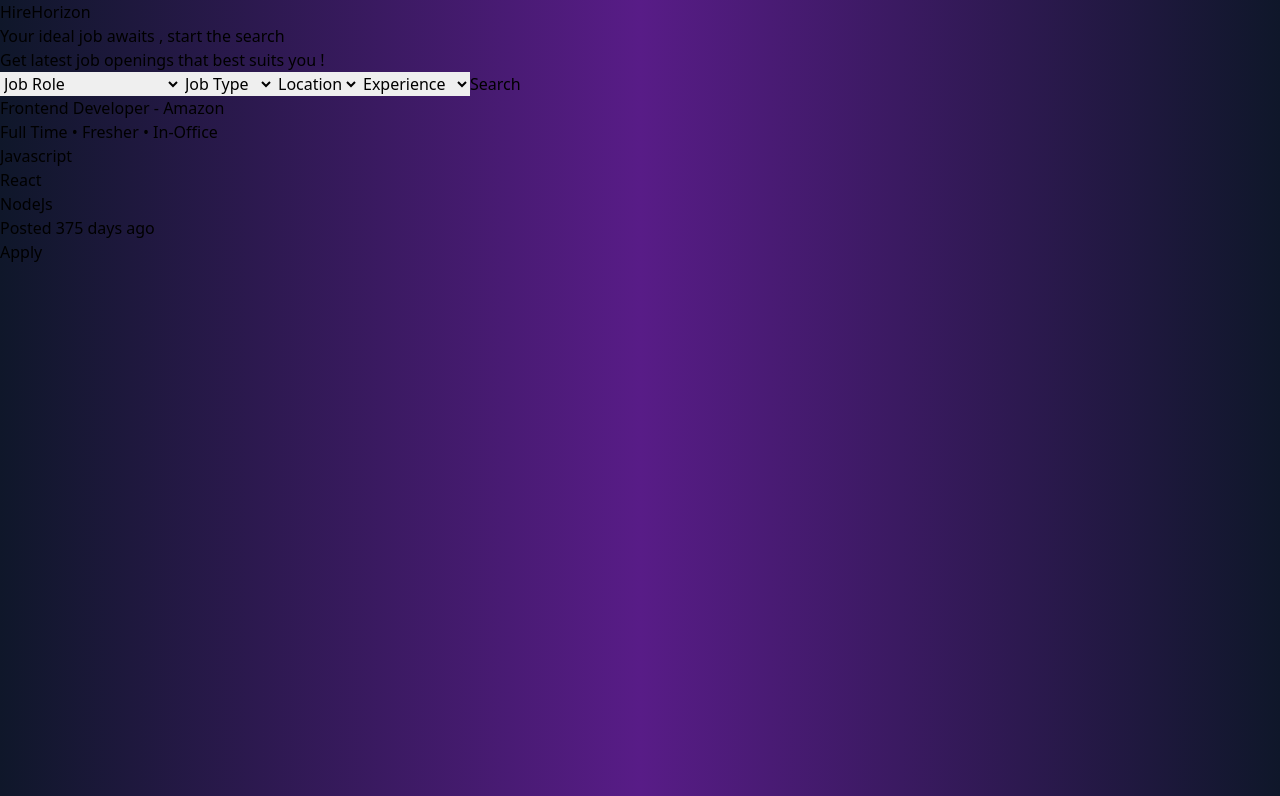
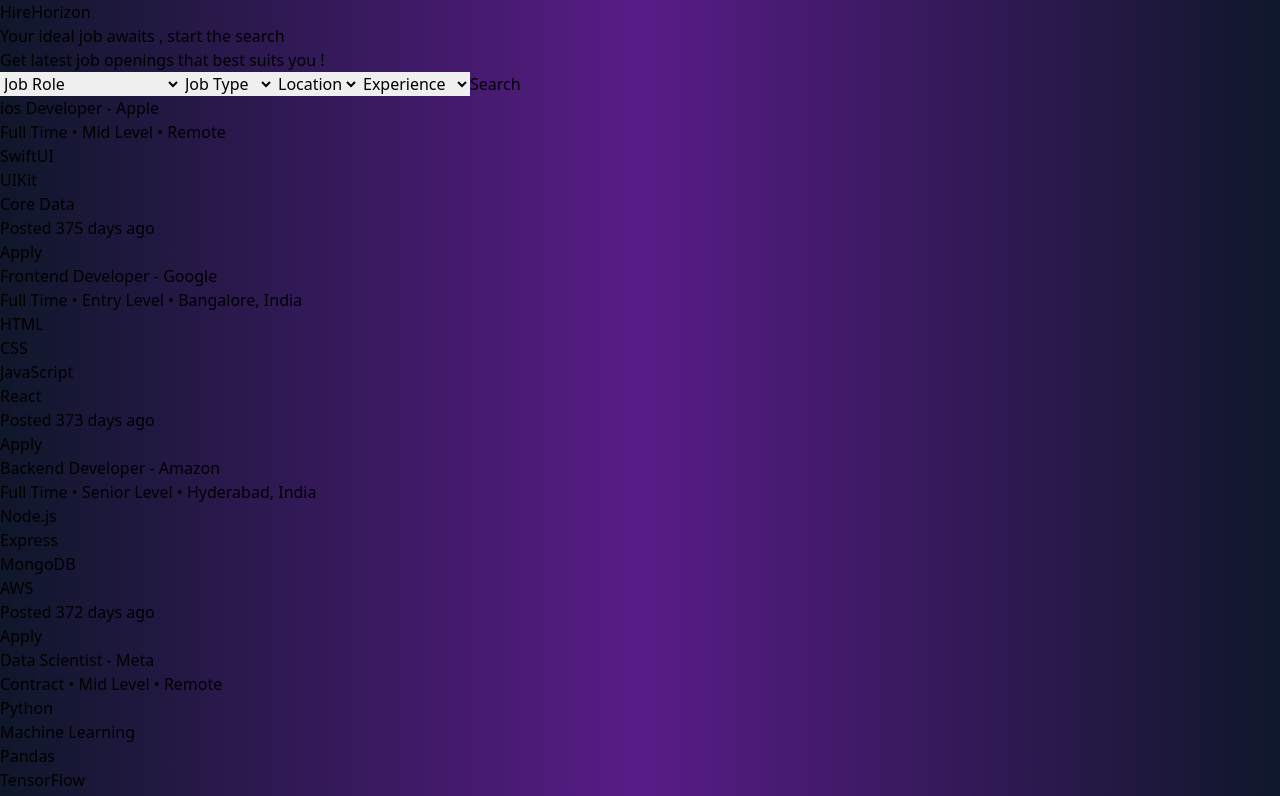
Before and after one commit to manishsingh0418/HireHorizon, a React (Vite) app: page / in a window 1280 px wide. Shown: the top 796 px of the page. Built offline with nearby package versions, Linux system fonts and the light colour scheme.

Commit message:
Added Dummy Data for testing

```diff
--- a/package.json
+++ b/package.json
@@ -11,6 +11,7 @@
   },
   "dependencies": {
     "dayjs": "^1.11.13",
+    "firebase": "^11.0.1",
     "react": "^18.3.1",
     "react-dom": "^18.3.1"
   },
--- a/src/App.jsx
+++ b/src/App.jsx
@@ -4,13 +4,17 @@
 import Header from "./components/Header"
 import SearchBar from "./components/SearchBar"
 import JobCard from "./components/JobCard"
+import jobData from "./JobDummyData"
 function App() {
   return (
     <>
     <Navbar/>
     <Header/>
     <SearchBar/>
-    <JobCard/>
+    {jobData.map((job)=> (
+      <JobCard key={job.id}{...job}/>
+    ))}
+
     </>
   );
 }
--- /dev/null
+++ b/src/JobDummyData.js
@@ -0,0 +1,68 @@
+export default [
+  {
+    id: 1,
+    postedOn: "2023-10-28",
+    title: "ios Developer",
+    company: "Apple",
+    type: "Full Time",
+    experience: "Mid Level",
+    location: "Remote",
+    skills: ["SwiftUI", "UIKit", "Core Data"],
+    job_link: "https://jobs.apple.com/en-in/search?location=india-INDC&page=2",
+  },
+  {
+    id: 2,
+    postedOn: "2023-10-30",
+    title: "Frontend Developer",
+    company: "Google",
+    type: "Full Time",
+    experience: "Entry Level",
+    location: "Bangalore, India",
+    skills: ["HTML", "CSS", "JavaScript", "React"],
+    job_link: "https://careers.google.com/jobs/results/123456789/",
+  },
+  {
+    id: 3,
+    postedOn: "2023-10-31",
+    title: "Backend Developer",
+    company: "Amazon",
+    type: "Full Time",
+    experience: "Senior Level",
+    location: "Hyderabad, India",
+    skills: ["Node.js", "Express", "MongoDB", "AWS"],
+    job_link: "https://www.amazon.jobs/en/jobs/987654321/",
+  },
+  {
+    id: 4,
+    postedOn: "2023-11-02",
+    title: "Data Scientist",
+    company: "Meta",
+    type: "Contract",
+    experience: "Mid Level",
+    location: "Remote",
+    skills: ["Python", "Machine Learning", "Pandas", "TensorFlow"],
+    job_link: "https://www.metacareers.com/jobs/456789012/",
+  },
+  {
+    id: 5,
+    postedOn: "2023-11-04",
+    title: "Full Stack Developer",
+    company: "Microsoft",
+    type: "Part Time",
+    experience: "Entry Level",
+    location: "Noida, India",
+    skills: ["C#", ".NET", "Azure", "SQL Server"],
+    job_link: "https://careers.microsoft.com/us/en/job/3456789012/",
+  },
+  {
+    id: 6,
+    postedOn: "2023-11-05",
+    title: "Cloud Solutions Architect",
+    company: "IBM",
+    type: "Full Time",
+    experience: "Senior Level",
+    location: "Pune, India",
+    skills: ["AWS", "Azure", "Docker", "Kubernetes"],
+    job_link: "https://www.ibm.com/employment/jobid/6543210987/",
+  },
+];
--- a/src/components/JobCard/index.jsx
+++ b/src/components/JobCard/index.jsx
@@ -1,26 +1,28 @@
 import React from 'react';
 import dayjs from 'dayjs';
 
-function JobCard() {
-    const skills = ["Javascript", "React", "NodeJs"];
+function JobCard(props) {
+    // const skills = ["Javascript", "React", "NodeJs"];
     const date1 = dayjs(Date.now());
-    const diffInDays = date1.diff('2023-10-28', 'day');
+    const diffInDays = date1.diff(props.postedOn, 'day');
 
     return (
         <div className='mx-40 mb-4'>
             <div className='flex justify-between items-center px-6 py-4 bg-zinc-200 rounded-md borde border-black shadow-lg hover:border-blue-500 hover:translate-y-1 hover:scale-103 '>
                <div className='flex flex-col items-start gap-3'>
-               <h1 className='text-lg font-semibold'>Frontend Developer - Amazon</h1>
-                <p>Full Time &#x2022; Fresher &#x2022; In-Office</p>
+               <h1 className='text-lg font-semibold'>{props.title} - {props.company}</h1>
+                <p>{props.type} &#x2022; {props.experience} &#x2022; {props.location}</p>
             <div className='flex items-center gap-2'>
-            {skills.map((skill) => (
+            {props.skills.map((skill) => (
                 <p key={skill} className='text-gray-500 py-1 rounded-md border border-black'>{skill}</p>
             ))}
             </div>
             </div  >
             <div className='flex items-center gap-4'>
                 <p className='text-gray-500'>Posted {diffInDays} days ago</p>
+                <a href="props.job_link">
                 <button className='text-blue-500 border border-blue-500 px-10 py-2 rounded-md'>Apply</button>
+                </a>
             </div>
             </div>
         </div>
```
Also changed, not shown: src/firebase.config.js (added, +21 -0 lines), 1 other file (tests, documents, lock files or other folders).
